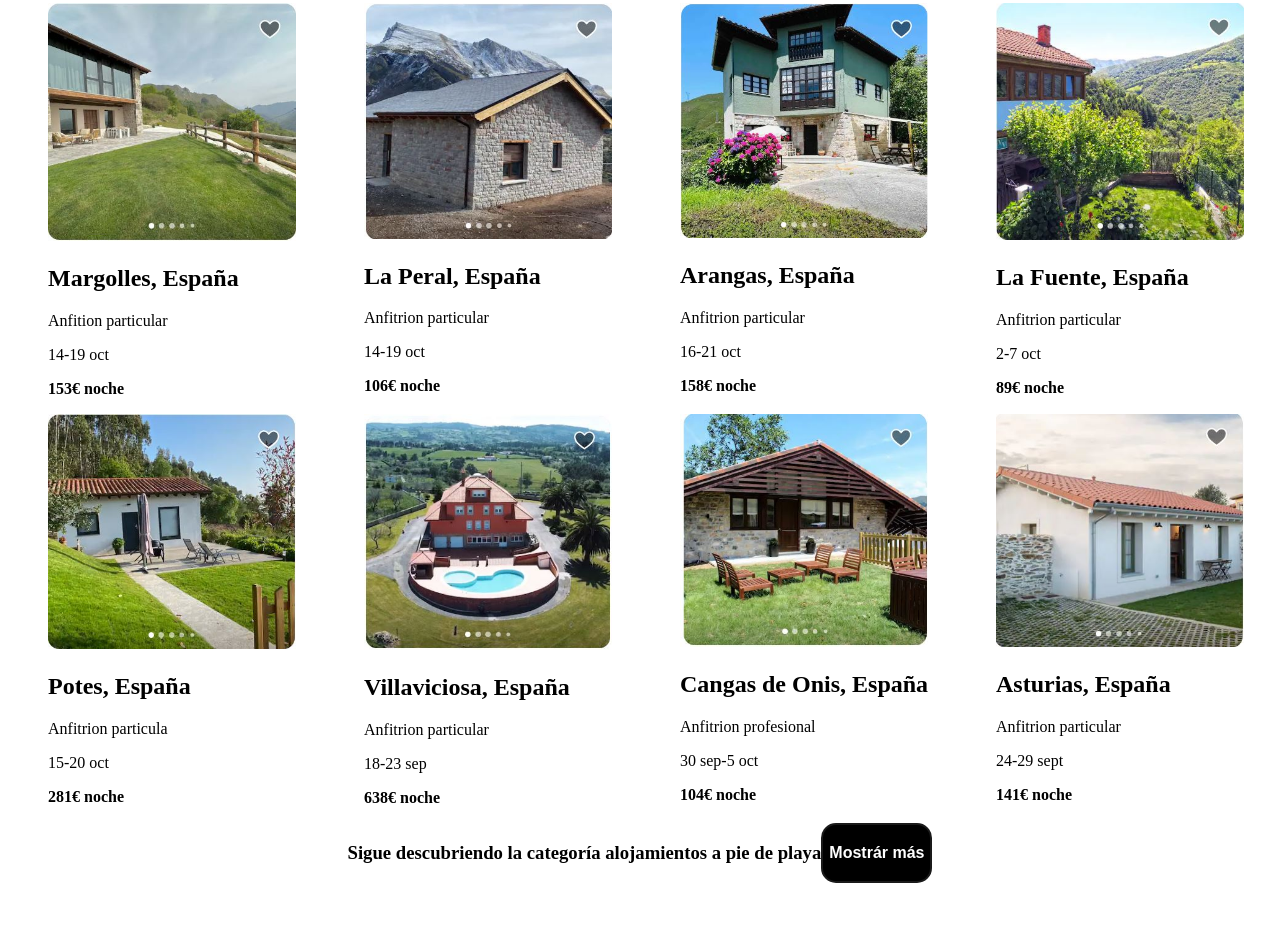
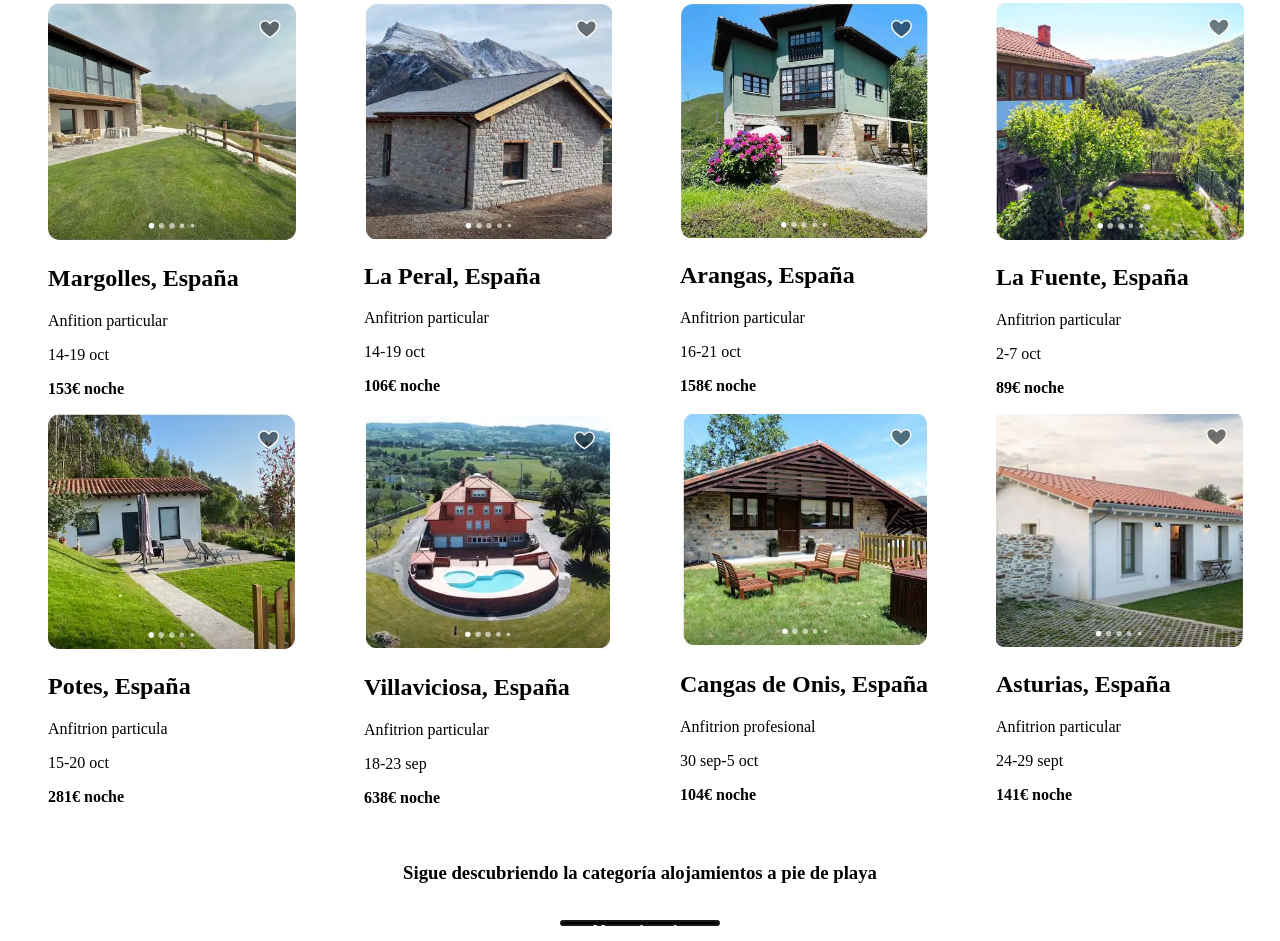
Before and after one commit to BrusmelGil/airbnbPlagio, a plain HTML site: page index.html in a window 1280 px wide. Shown: the part 441-1382 px from the top of the page. Before the commit the page ends 1332 px from the top, so only its background shows below. Drawn offline with Linux system fonts and the light colour scheme.

Commit message:
botón finalizado

```diff
--- a/style.css
+++ b/style.css
@@ -22,7 +22,7 @@ img{
   appearance: none;
   background-color: #000000;
   border: 2px solid #1A1A1A;
-  border-radius: 15px;
+  border-radius: 12px;
   box-sizing: border-box;
   color: #FFFFFF;
   cursor: pointer;
@@ -31,15 +31,16 @@ img{
   font-weight: 600;
   line-height: normal;
   margin: 0;
-  min-height: 60px;
-  min-width: 0;
+  height: 0px;
+  width: 160px;
 }
-.mas{
+.mas {
   display: flex;
-  justify-content: center;
+  flex-direction: column;
   align-items: center;
+  text-align: center;
+  margin-top: 20px;
 }
-
 h3{
   display: block;
 }
```
